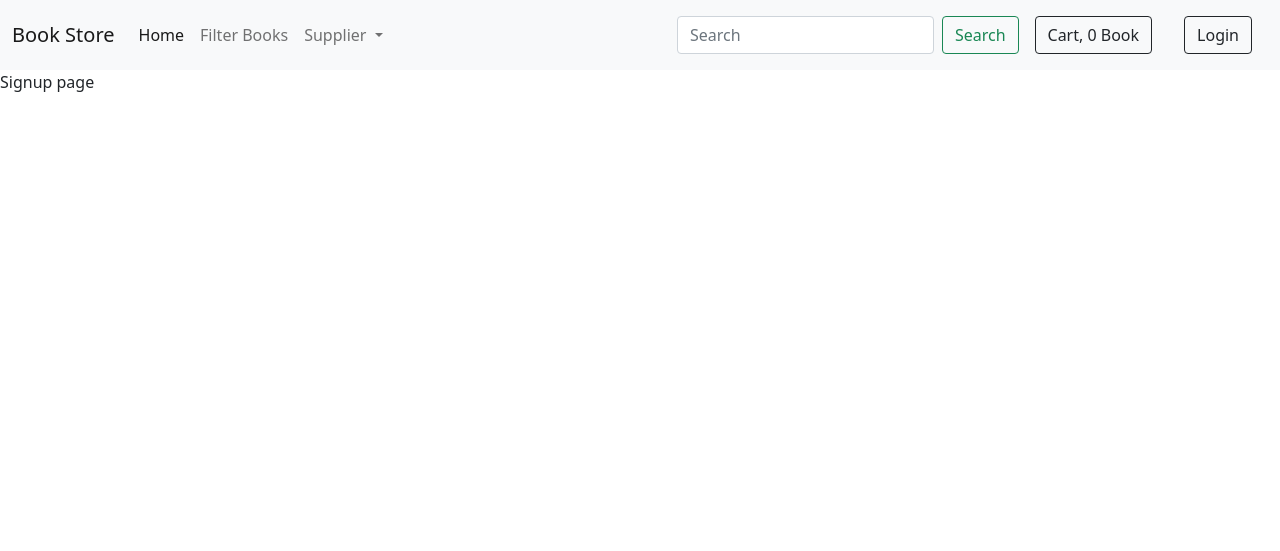
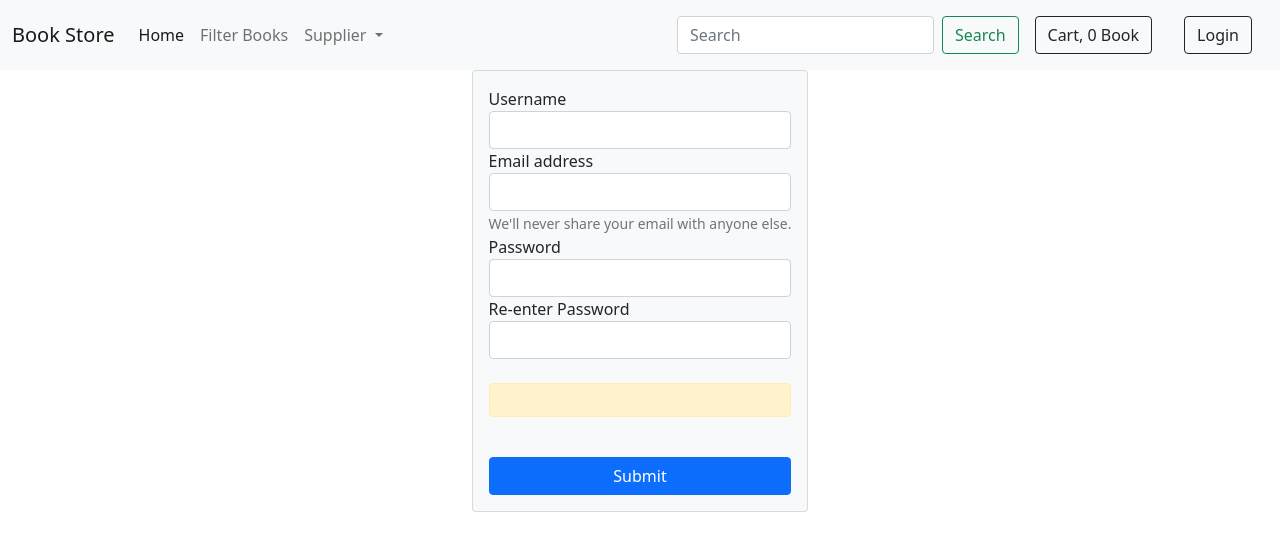
Before and after one commit to kill-gear/django-bookstore, a Django app: page /register/ in a window 1280 px wide. Shown: the top 551 px of the page. Run offline with Django 4.2, Linux system fonts and the light colour scheme.

Commit message:
Create RegisterUserForm and add logic in user_register view and respective UI

```diff
--- a/core/forms.py
+++ b/core/forms.py
@@ -0,0 +1,8 @@
+from django.contrib.auth.forms import UserCreationForm
+from django.contrib.auth.models import User
+
+
+class RegisterUserForm(UserCreationForm):
+    class Meta:
+        model = User
+        fields = ['username', 'email', 'password1', 'password2']
--- a/core/templates/user_register.html
+++ b/core/templates/user_register.html
@@ -1,4 +1,43 @@
-{% extends 'base.html' %}
+{% extends "base.html" %}
 {% block content %}
-Signup page
-{% endblock %}
+
+<div class="d-flex justify-content-center align-items-center">
+
+
+
+    <!-- <div class="mx-auto" max-width:90%;> -->
+
+
+        <form class="card p-3 bg-light" method="post" action="">
+            {% csrf_token %}
+            <div class="form-group">
+                <label for="id_username">Username</label>
+                <input type="text" class="form-control" required id="id_username" aria-describedby="emailHelp" name="username">
+        </div>
+            <div class="form-group">
+              <label for="id_email">Email address</label>
+              <input type="email" class="form-control" required id="id_email" aria-describedby="emailHelp" name="email">
+              <small id="emailHelp" class="form-text text-muted">We'll never share your email with anyone else.</small>
+            </div>
+            <div class="form-group">
+              <label for="id_password1">Password</label>
+              <input type="password" class="form-control" required id="id_password1" name="password1">
+            </div>
+            <div class="form-group">
+                <label for="id_password2">Re-enter Password</label>
+                <input type="password" class="form-control" required id="id_password2" name="password2">
+            </div>
+            <br/>
+
+                <div class="alert alert-warning" role="alert">
+                    {% for error in form.errors.values %}
+                    {{error}}
+                    {% endfor %}
+                </div>
+                <br/>
+            <button type="submit" class="btn btn-primary">Submit</button>
+            <!-- <input type="submit" name="Create User"> -->
+        </form>
+    </div>
+
+    {% endblock %}
--- a/core/views.py
+++ b/core/views.py
@@ -3,6 +3,7 @@ from django.contrib.auth import authenticate, login, logout
 from django.db.models import Q
 from django.shortcuts import get_object_or_404, redirect, render
 
+from .forms import RegisterUserForm
 from .models import Book, Category, SubCategory
 
 
@@ -34,7 +35,16 @@ def user_logout(request):
 
 
 def user_register(request):
-    context = {}
+    form = RegisterUserForm()
+    if request.method == 'POST':
+        form = RegisterUserForm(request.POST)
+        if form.is_valid():
+            form.save()
+            username = form.cleaned_data.get('username')
+            messages.success(request, f'Account created for {username}!')
+            return redirect('login')
+
+    context = {'form': form}
     return render(request, "user_register.html", context)
 
 
@@ -91,8 +101,7 @@ def book_filter(request):
     if subcategory and subcategory != 'Choose...':
         qs = qs.filter(subcategory__id=subcategory)
 
-
-    context = {'queryset': qs, 'categories':categories}
+    context = {'queryset': qs, 'categories': categories}
     return render(request, "book_filter.html", context)
 
 
```
